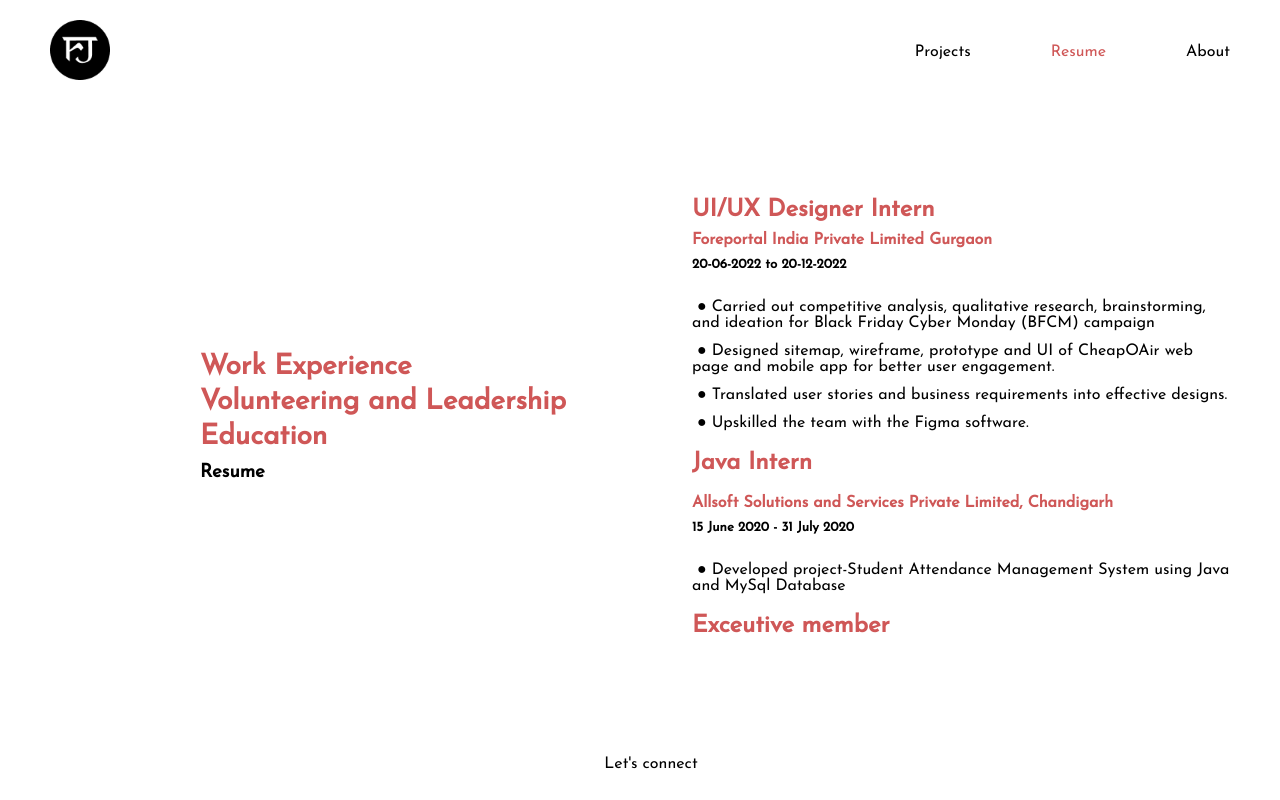
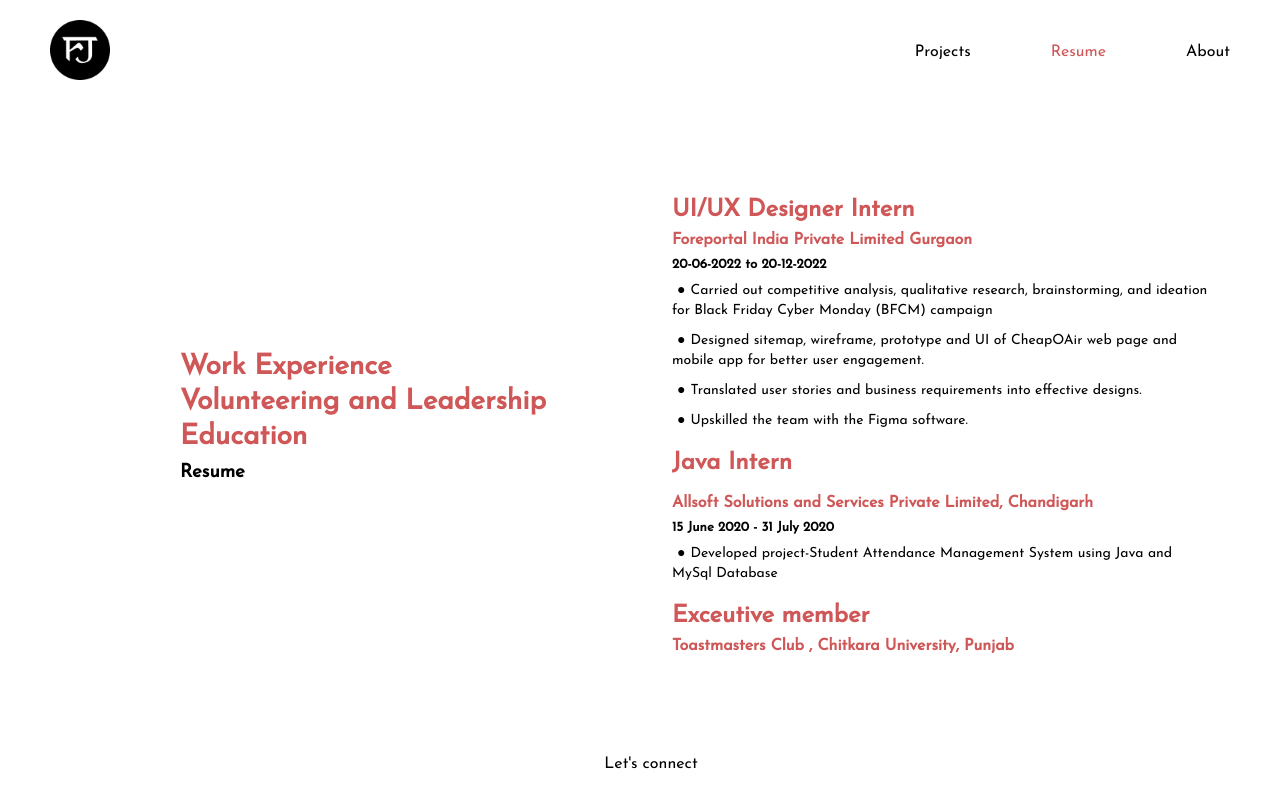
Before and after one commit to 0x-Sarthak/rijul, a React (Create React App) app: page /resume in a window 1280 px wide. Shown: the top 800 px of the page. Built offline with nearby package versions, Linux system fonts and the light colour scheme; the HTML template or start-up script is replaced by a standard one.

Commit message:
Volunteer Animation and Projects page

```diff
--- a/src/screens/Projects/projects.scss
+++ b/src/screens/Projects/projects.scss
@@ -11,7 +11,7 @@ $girl-height: 350px;
 	display: flex;
 	justify-content: center;
 	align-items: center;
-	gap: 10rem;
+	gap: 4rem;
 	flex-direction: row;
 	margin: 10px;
 
@@ -47,11 +47,11 @@ $girl-height: 350px;
 		margin-left: 3px;
 
 		position: absolute;
-		padding-top: $project-height - 200px;
+		padding-top: $project-height - 130px;
 		top: 0;
 		left: 0;
 		width: $project-width - 4px;
-		height: $project-height - 10px;
+		height: $project-height - 20px;
 		border-radius: 10px;
 		text-align: center;
 		background: linear-gradient(
--- a/src/screens/Resume/index.js
+++ b/src/screens/Resume/index.js
@@ -4,14 +4,13 @@ import Header from "../../components/Header";
 import "./resume.scss";
 import {useInView} from "react-intersection-observer";
 const Resume = () => {
-	const { ref: volunteer, inView: volunteerIsVisible } = useInView({threshold: 1});
-	const { ref: education, inView: educationIsVisible } = useInView({threshold: 1});
+	const { ref: volunteer, inView: volunteerIsVisible } = useInView({threshold: 0.4});
+	const { ref: education, inView: educationIsVisible } = useInView({threshold: 0.8});
 	const { ref: experience, inView: experienceIsVisible } = useInView({threshold: 0.3});
 
 	  const [active, setActive] = useState('');
 
 	  useEffect(() => {
-
 		if(educationIsVisible) setActive('education')
 		if(volunteerIsVisible) setActive('volunteer')
 		if(experienceIsVisible) setActive('experience')
@@ -32,7 +31,7 @@ const Resume = () => {
 			<h2> UI/UX Designer Intern</h2>
 			<h4>Foreportal India Private Limited Gurgaon</h4>
 			<h5>20-06-2022 to 20-12-2022</h5>
-			<br></br>
+
 			<ul>
 			<li>Carried out competitive analysis, qualitative research, brainstorming, and ideation for Black Friday Cyber Monday (BFCM) campaign</li>
 			<li>Designed sitemap, wireframe, prototype and UI of CheapOAir web page and mobile app for better user engagement.</li>
@@ -45,10 +44,10 @@ const Resume = () => {
 			<h2> Java Intern</h2>
 			<h4>Allsoft Solutions and Services Private Limited, Chandigarh</h4>
 			<h5>15 June 2020 - 31 July 2020</h5>
-			<br></br>
 			<ul>
 			<li>
 				Developed project-Student Attendance Management System using Java and MySql Database</li></ul>
+			<div ref={volunteer}>
 			<h2>Exceutive member</h2>
 			<h4>Toastmasters Club , Chitkara University, Punjab</h4>
 			<h5> 2019 - Present</h5>
@@ -73,7 +72,6 @@ const Resume = () => {
 			Organised National level Talent Hunt and Poetry Competition.
 			</li>
 			</ul>
-			<div ref={volunteer}>
 			<h2>Volunteer</h2>
 			<h4>Swarmani Youth Welfare Association, Chandigarh</h4>
 			<h5>March 2020 - Present</h5>
--- a/src/screens/Resume/resume.scss
+++ b/src/screens/Resume/resume.scss
@@ -7,7 +7,7 @@ $home-text-height: 100px;
     justify-content: center;
     width: 1150px;
     gap: 12rem;
-    margin: 0px 100px 0px 200px;
+    margin: 0px 100px 0px 180px;
 
     img {
       width: $home-text-width;
@@ -62,9 +62,11 @@ $home-text-height: 100px;
         list-style-type: circle!important;
 
         li{
-
+            text-align: left;
             list-style-type: none!important;
             margin: 10px 0px!important;
+            font-size: 14px;
+            line-height:20px;
         }
         li:not(:last-child)
         {
```
